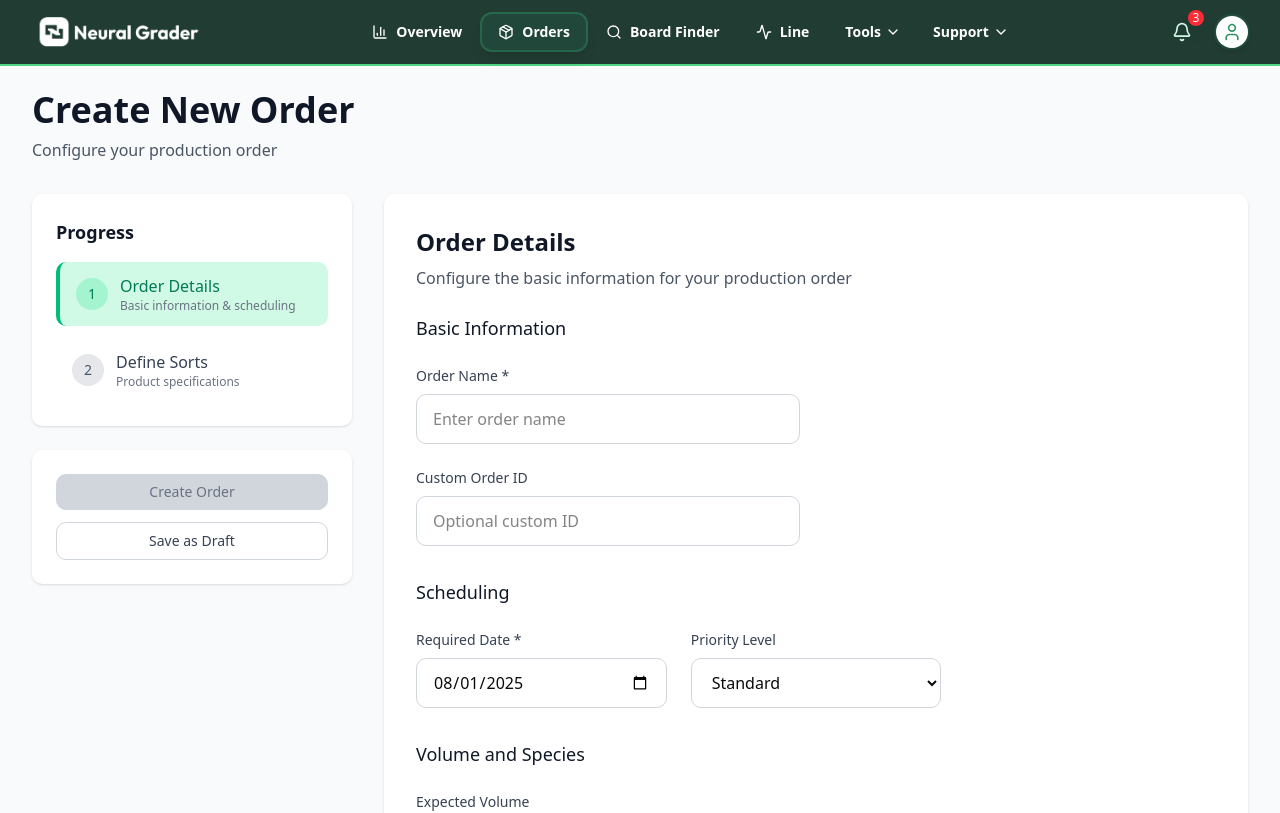
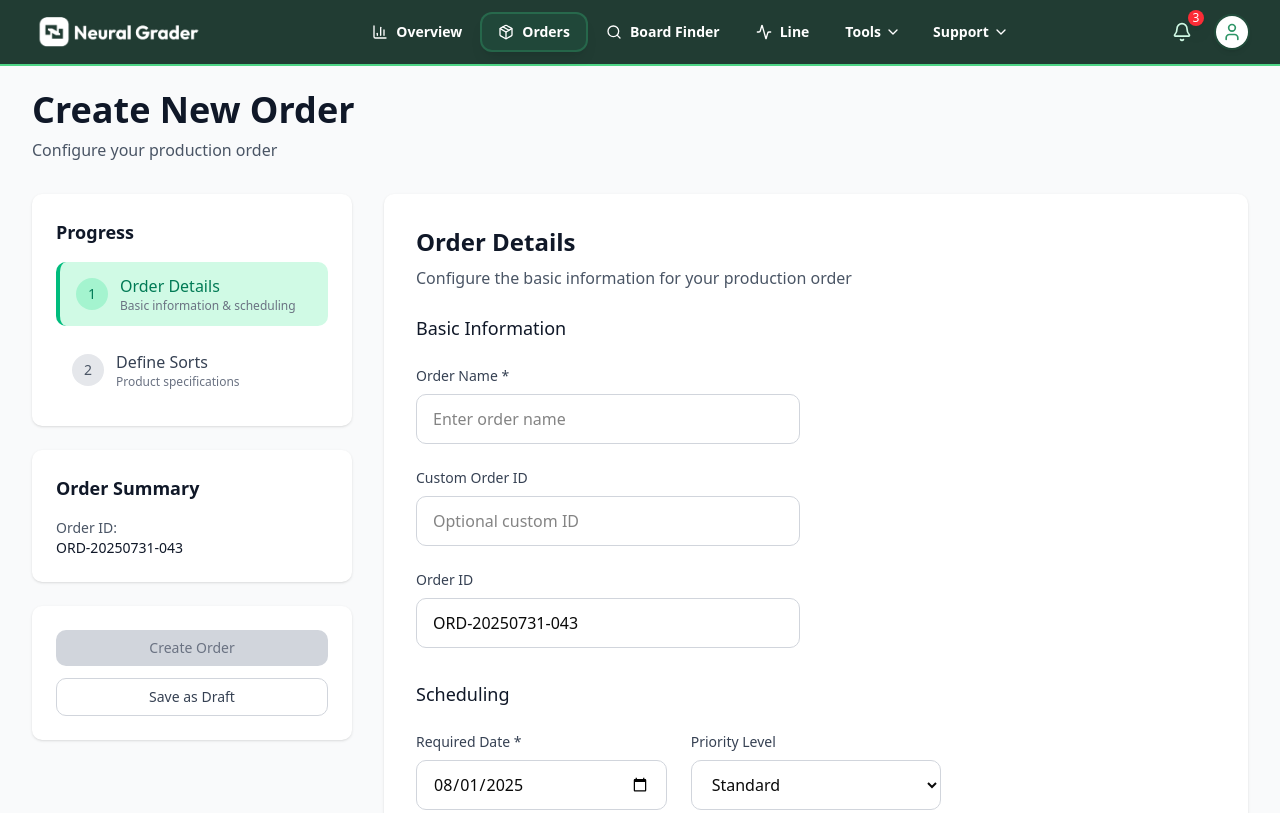
Before and after one commit to erbarraud/NG-V3, a Vue app: page /orders/create in a window 1280 px wide. Shown: the top 813 px of the page. Built offline with nearby package versions, Linux system fonts and the light colour scheme.

Commit message:
Replace Client field with auto-generated Order ID

```diff
--- a/src/views/CreateProductionOrder.vue
+++ b/src/views/CreateProductionOrder.vue
@@ -70,16 +70,16 @@
           </div>
 
           <!-- Order Summary Card -->
-          <div v-if="orderData.name || orderData.clientId || orderData.sorts.length > 0" class="bg-white rounded-lg shadow p-6">
+          <div v-if="orderData.name || orderData.orderId || orderData.sorts.length > 0" class="bg-white rounded-lg shadow p-6">
             <h3 class="text-lg font-semibold text-gray-900 mb-4">Order Summary</h3>
             <div class="space-y-2 text-sm">
               <div v-if="orderData.name">
                 <span class="text-gray-600">Name:</span>
                 <div class="font-medium text-gray-900">{{ orderData.name }}</div>
               </div>
-              <div v-if="orderData.clientId">
-                <span class="text-gray-600">Client:</span>
-                <div class="font-medium text-gray-900">{{ getClientName(orderData.clientId) }}</div>
+              <div v-if="orderData.orderId">
+                <span class="text-gray-600">Order ID:</span>
+                <div class="font-medium text-gray-900">{{ orderData.orderId }}</div>
               </div>
               <div v-if="orderData.sorts.length > 0">
                 <span class="text-gray-600">Sorts:</span>
@@ -142,6 +142,16 @@
                     type="text"
                     class="w-full px-4 py-3 border border-gray-300 rounded-lg bg-white focus:outline-none focus:ring-2 focus:ring-emerald-500 focus:border-emerald-500"
                     placeholder="Optional custom ID"
+                  />
+                </div>
+
+                <div>
+                  <label class="block text-sm font-medium text-gray-700 mb-2">Order ID</label>
+                  <input
+                    v-model="orderData.orderId"
+                    type="text"
+                    class="w-full px-4 py-3 border border-gray-300 rounded-lg bg-white focus:outline-none focus:ring-2 focus:ring-emerald-500 focus:border-emerald-500"
+                    placeholder="Auto-generated"
                   />
                 </div>
               </div>
@@ -711,6 +721,7 @@ export default {
       orderData: {
         name: '',
         customId: '',
+        orderId: '',
         clientId: '',
         contactPerson: '',
         projectReference: '',
@@ -822,7 +833,6 @@ export default {
   computed: {
     canCreateOrder() {
       return this.orderData.name &&
-             this.orderData.clientId &&
              this.orderData.requiredDate &&
              this.orderData.sorts.length > 0
     },
@@ -839,7 +849,7 @@ export default {
     isStepComplete(step) {
       switch (step) {
         case 'details':
-          return this.orderData.name && this.orderData.clientId && this.orderData.requiredDate
+          return this.orderData.name && this.orderData.requiredDate
         case 'sorts':
           return this.orderData.sorts.length > 0
         default:
@@ -847,9 +857,11 @@ export default {
       }
     },
 
-    getClientName(clientId) {
-      const client = this.clients.find(c => c.id === clientId)
-      return client ? client.name : ''
+    generateOrderId() {
+      const prefix = 'ORD'
+      const date = new Date().toISOString().slice(0,10).replace(/-/g,'')
+      const random = Math.floor(Math.random() * 1000).toString().padStart(3, '0')
+      this.orderData.orderId = `${prefix}-${date}-${random}`
     },
 
     addNewSort() {
@@ -947,6 +959,9 @@ export default {
     const tomorrow = new Date()
     tomorrow.setDate(tomorrow.getDate() + 1)
     this.orderData.requiredDate = tomorrow.toISOString().split('T')[0]
+
+    // Generate Order ID automatically
+    this.generateOrderId()
   }
 }
 </script>
```
